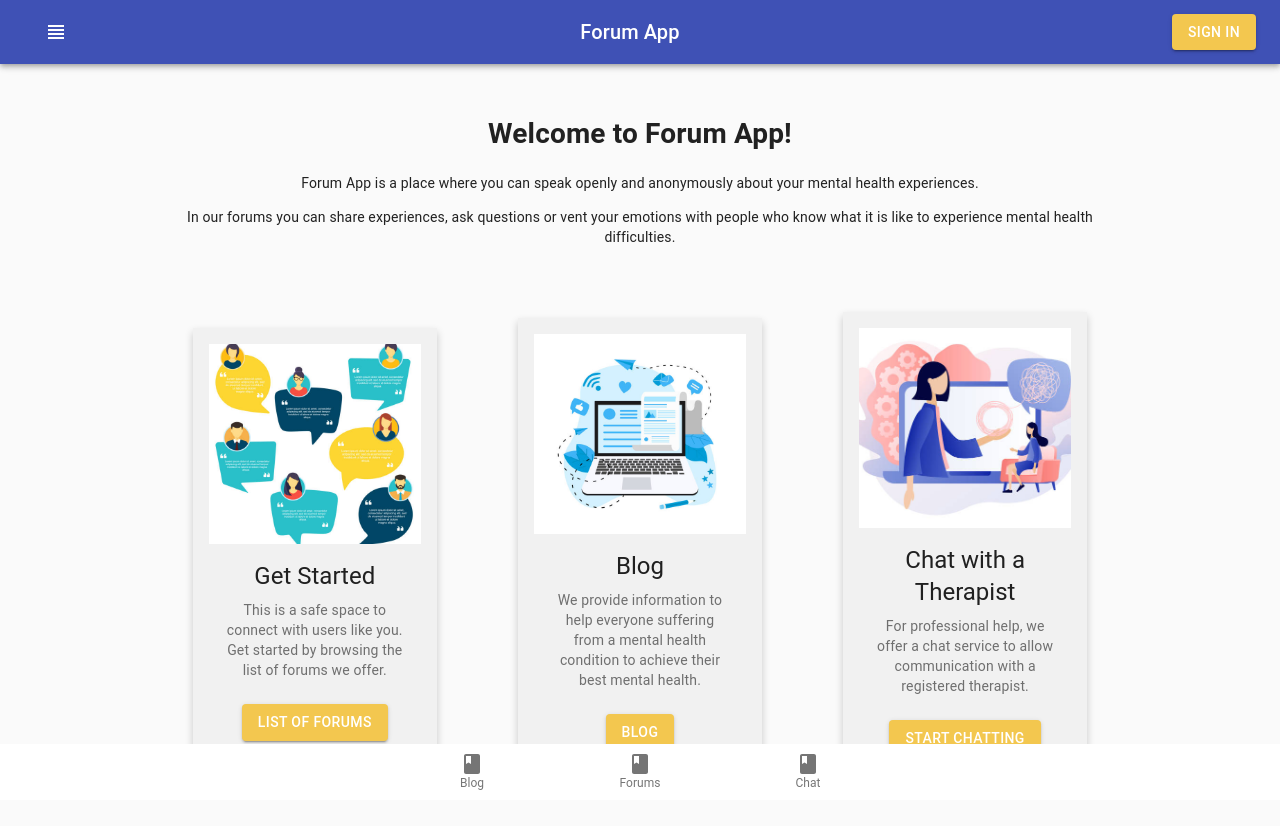
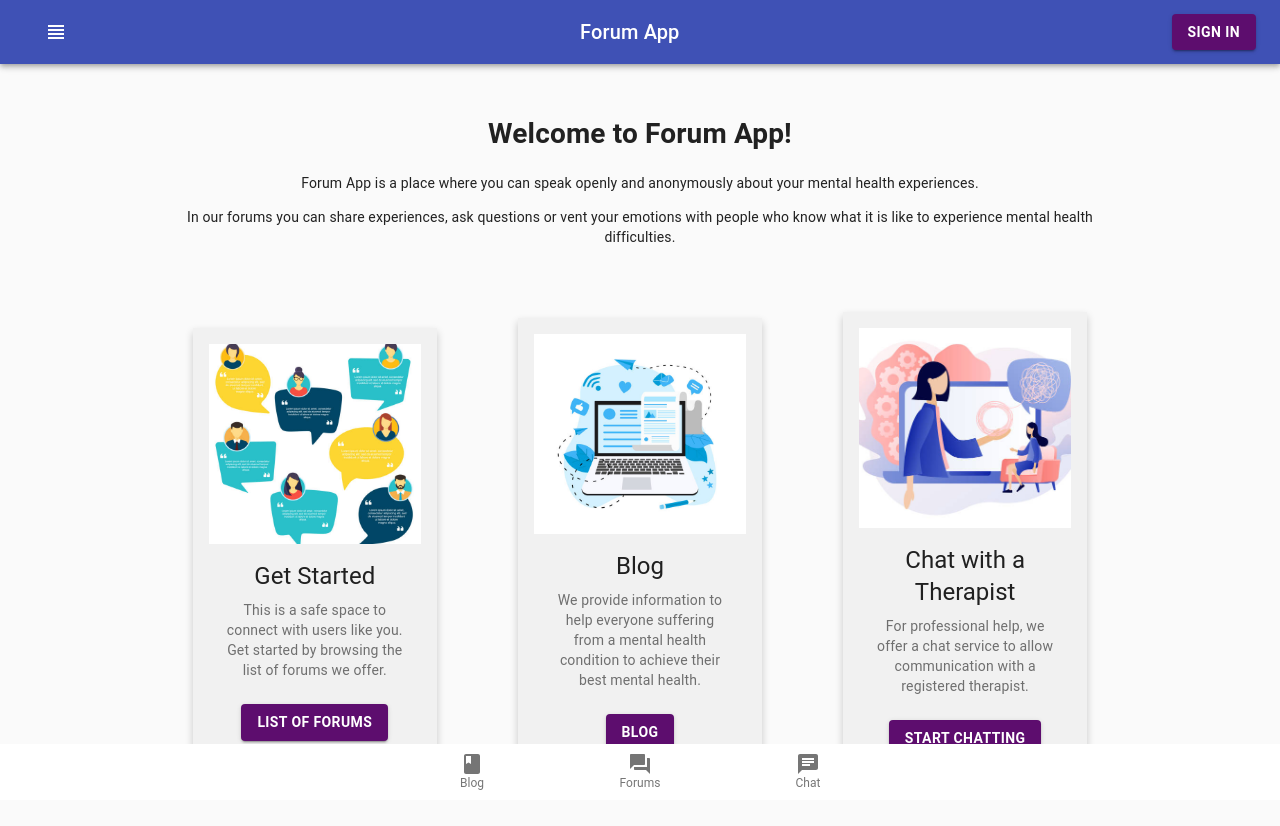
Before and after one commit to SeanSAnastasi/Mobile, a React (Create React App) app in the folder mobileapp/: page / in a window 1280 px wide. Shown: the top 826 px of the page. Built offline with nearby package versions, Linux system fonts and the light colour scheme.

Commit message:
Fixed accessibility issues

```diff
--- a/mobileapp/src/components/BottomNav.js
+++ b/mobileapp/src/components/BottomNav.js
@@ -4,6 +4,8 @@ import  { Redirect } from 'react-router-dom';
 import { useHistory } from 'react-router';
 import BottomNavigationAction from '@material-ui/core/BottomNavigationAction';
 import Book from "@material-ui/icons/Book"
+import ForumIcon from '@material-ui/icons/Forum';
+import ChatIcon from '@material-ui/icons/Chat';
 import {BottomNavigation} from '@material-ui/core';
 
 const useStyles = makeStyles({
@@ -30,8 +32,8 @@ return(
     className={classes.root}
     >
         <BottomNavigationAction label={redirects[0]} icon={<Book />} />
-        <BottomNavigationAction label={redirects[1]} icon={<Book />} />
-        <BottomNavigationAction label={redirects[2]} icon={<Book />} />
+        <BottomNavigationAction label={redirects[1]} icon={<ForumIcon />} />
+        <BottomNavigationAction label={redirects[2]} icon={<ChatIcon />} />
     </BottomNavigation>
 );
 }
--- a/mobileapp/src/components/HomePage.js
+++ b/mobileapp/src/components/HomePage.js
@@ -10,7 +10,7 @@ import Typography from '@material-ui/core/Typography';
 import forumImage from '../images/forum.jpg';
 import blogImage from '../images/blog.jpg';
 import chatImage from '../images/chat.jpg';
-import Font, { Text } from 'react-font'
+
 
 import "../styles.css";
 
--- a/mobileapp/src/components/common/Drawer.js
+++ b/mobileapp/src/components/common/Drawer.js
@@ -47,7 +47,7 @@ export default function TemporaryDrawer() {
     <div>
 
 
-          <Button className="hamburger" onClick={toggleDrawer("open", true)}><MailIcon /></Button>
+          <Button aria-label="burger menu" className="hamburger" onClick={toggleDrawer("open", true)}><MailIcon /></Button>
           <Drawer variant="temporary"  open={state['open']} onClose={toggleDrawer('open', false)}>
 
             <List>
--- a/mobileapp/src/styles.css
+++ b/mobileapp/src/styles.css
@@ -73,15 +73,16 @@
 
 
 .accessibleButton {
-  background-color: #F3C74F !important;
+  background-color: #5D0D6E !important;
+  font-weight: bolder !important;
 }
 
 .accessibleButton:hover {
-  background-color: #F3C74F !important;
+  background-color: #5D0D6E !important;
 }
 
 .accessibleButton:focus {
-  background-color: #F3C74F !important;
+  background-color: #5D0D6E !important;
 }
 .MuiBottomNavigation-root {
   position: fixed;
```
